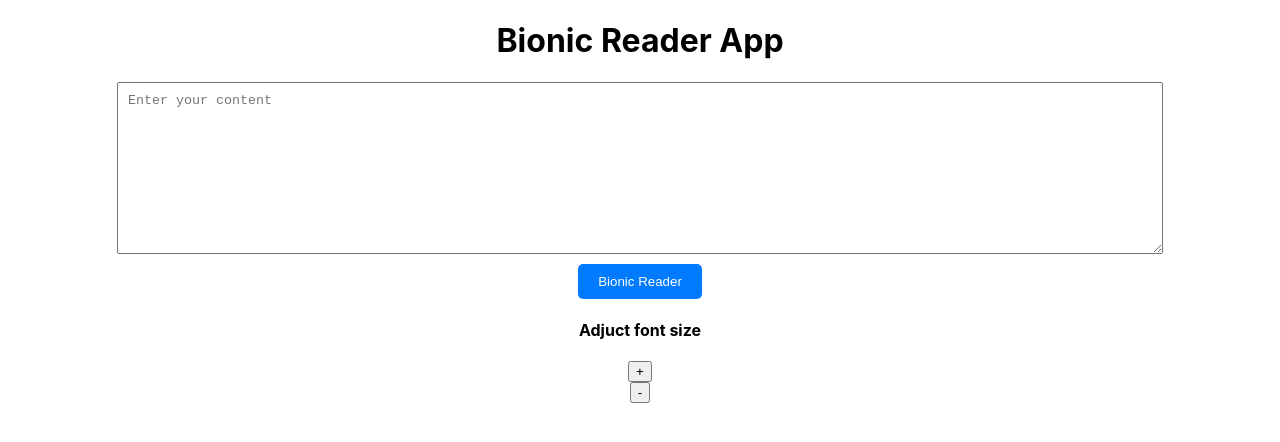
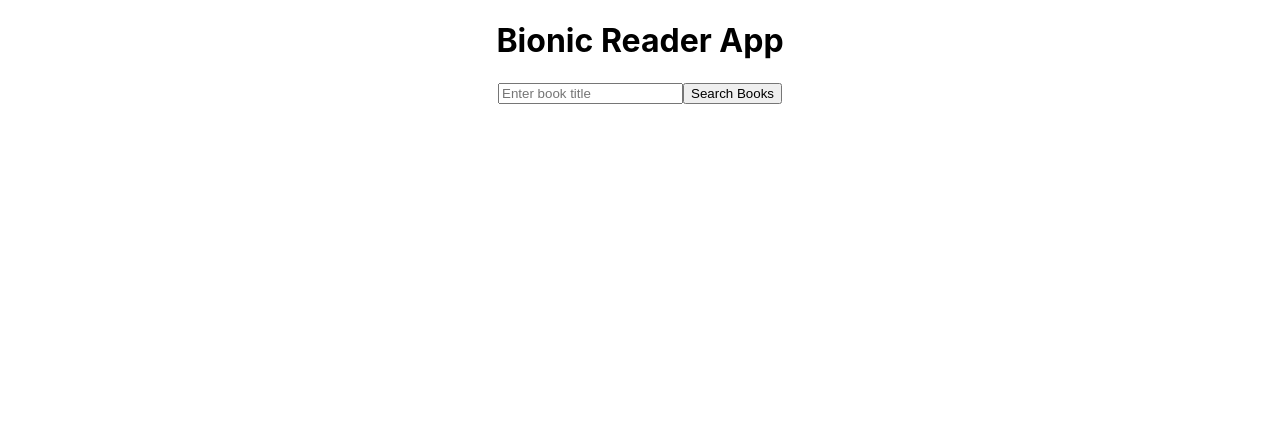
Before and after one commit to dwaynediddy/bionicreader, a React (Create React App) app: page / in a window 1280 px wide. Shown: the top 442 px of the page. Built offline with nearby package versions, Linux system fonts and the light colour scheme.

Commit message:
added openlibrary api sbook search

```diff
--- a/src/App.js
+++ b/src/App.js
@@ -1,4 +1,5 @@
 import './App.css';
+import OpenLibrary from './components/OpenLibrary'
 import Reader from './components/Reader'
 
 function App() {
@@ -8,7 +9,8 @@ function App() {
   return (
     <div className="App">
       <h1>Bionic Reader App</h1>
-      <Reader sentence={originalSentence} />
+      {/* <Reader sentence={originalSentence} /> */}
+      <OpenLibrary />
     </div>
   );
 }
--- /dev/null
+++ b/src/components/OpenLibrary.js
@@ -0,0 +1,56 @@
+import React, { useState } from 'react';
+
+const OpenLibrary = () => {
+    const [searchQuery, setSearchQuery] = useState('');
+    const [searchResults, setSearchResults] = useState([]);
+
+    const handleInputChange = (event) => {
+      setSearchQuery(event.target.value);
+    };
+
+    const searchBooks = () => {
+      const apiUrl = `https://openlibrary.org/search.json?q=${encodeURIComponent(
+        searchQuery
+      )}`;
+
+      fetch(apiUrl)
+        .then((response) => response.json())
+        .then((data) => {
+          setSearchResults(data.docs || []);
+        })
+        .catch((error) => {
+          console.error('Error fetching data:', error);
+          setSearchResults([]);
+        });
+    };
+
+    return (
+      <div>
+        <input
+          type="text"
+          placeholder="Enter book title"
+          value={searchQuery}
+          onChange={handleInputChange}
+        />
+        <button onClick={searchBooks}>Search Books</button>
+
+        {searchResults.length > 0 && (
+          <div>
+            <h2>Search Results</h2>
+            <ul>
+              {searchResults.map((book) => (
+                <li key={book.key}>
+                  <p>Title: {book.title}</p>
+                  <p>Author(s): {book.author_name?.join(', ') || 'N/A'}</p>
+                  {/* Display more book information as needed */}
+                </li>
+              ))}
+            </ul>
+          </div>
+        )}
+      </div>
+    );
+  };
+
+
+export default OpenLibrary
--- a/src/components/reader.css
+++ b/src/components/reader.css
@@ -24,6 +24,7 @@
     padding: 20px;
     border: 1px solid #ccc;
     border-radius: 5px;
-    background-color: #f5f5f5;
+    background-color: #565656;
+    color: #fff;
     font-size: 16px;
   }
```
Also changed, not shown: src/components/GoogleBookSearch.js (added, +23 -0 lines).
